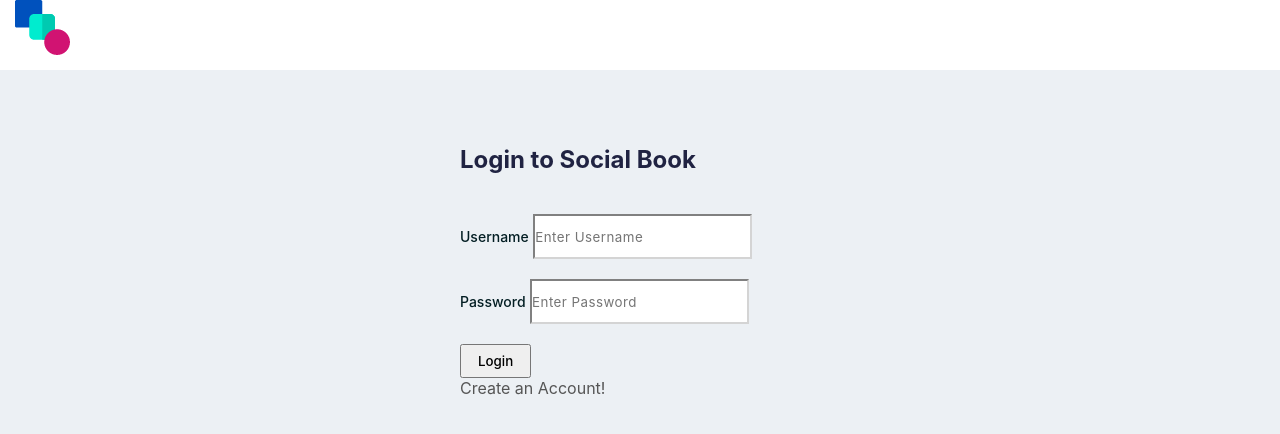
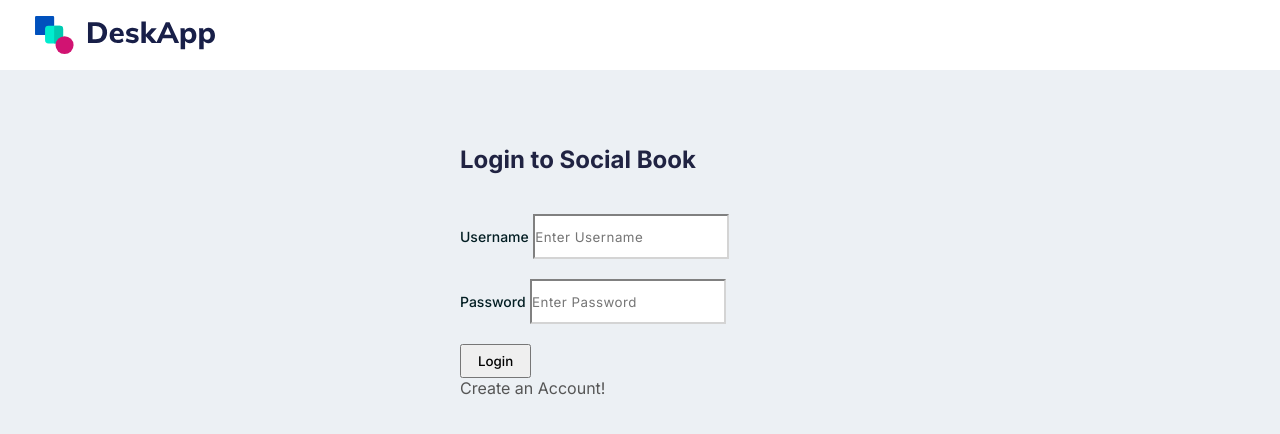
Before and after one commit to DhruveshP88/social_book, a Django app: page /user_registration/login/ in a window 1280 px wide. Shown: the top 434 px of the page. Run offline with Django 5.2, Linux system fonts and the light colour scheme.

Commit message:
requirments

```diff
--- a/social_book/social_book/settings.py
+++ b/social_book/social_book/settings.py
@@ -39,6 +39,8 @@
     'django.contrib.messages',
     'django.contrib.staticfiles',
     'user_registration',
+    'rest_framework',
+    'djoser',
 ]
 
 MIDDLEWARE = [
--- a/social_book/user_registration/templates/user_registration/home.html
+++ b/social_book/user_registration/templates/user_registration/home.html
@@ -15,7 +15,7 @@
     <p><a href="{% url 'authors_and_sellers' %}">Go to Authors and Sellers</a></p>
     <!-- Link to uploads page -->
     <p><a href="{% url 'upload_file' %}">Upload File</a></p>
-    <p><a href="{% url 'uploaded_files' %}">View Uploaded Files</a></p>
+    <p><a href="{% url 'uploaded_files' %}">MY BOOKS</a></p>
     <p><a href="{% url 'logout' %}">Logout</a></p>
 </body>
 </html>
--- a/social_book/user_registration/templates/user_registration/login.html
+++ b/social_book/user_registration/templates/user_registration/login.html
@@ -7,6 +7,27 @@
     <meta name="viewport" content="width=device-width, initial-scale=1.0">
     <title>Login - Social Book</title>
     <link href="{% static 'css/style.css' %}" rel="stylesheet">
+    <!-- Site favicon -->
+	<link rel="apple-touch-icon" sizes="180x180" href="{% static 'img/apple-touch-icon.png' %}">
+	<link rel="icon" type="image/png" sizes="32x32" href="{% static 'img/favicon-32x32.png' %}">
+	<link rel="icon" type="image/png" sizes="16x16" href={"{% static 'img/favicon-32x32.png' %}"}>
+
+	<!-- Mobile Specific Metas -->
+	<meta name="viewport" content="width=device-width, initial-scale=1, maximum-scale=1">
+
+	<!-- Google Font -->
+	<link href="https://fonts.googleapis.com/css2?family=Inter:wght@300;400;500;600;700;800&display=swap" rel="stylesheet">
+	<!-- CSS -->
+
+	<!-- Global site tag (gtag.js) - Google Analytics -->
+	<script async src="https://www.googletagmanager.com/gtag/js?id=UA-119386393-1"></script>
+	<script>
+		window.dataLayer = window.dataLayer || [];
+		function gtag(){dataLayer.push(arguments);}
+		gtag('js', new Date());
+
+		gtag('config', 'UA-119386393-1');
+	</script>
 </head>
 <body class="bg-gradient-primary">
 
@@ -14,7 +35,9 @@
         <!-- Login Header -->
         <div class="login-header">
             <div class="brand-logo">
-                <img src="{% static 'img/logo-icon.png' %}" alt="Logo" class="img-fluid">
+                <a href="{% url 'login'%}">
+                <img src="{% static 'img/deskapp-logo.svg' %}" alt="Logo" class="img-fluid">
+                </a>
             </div>
         </div>
 
@@ -52,6 +75,5 @@
 
     </div>
 
-
 </body>
 </html>
```
Also changed, not shown: social_book/requirements.txt (added, +23 -0 lines), social_book/user_registration/templates/user_registration/uploaded_files.html (+5 -3 lines), social_book/db.sqlite3.
